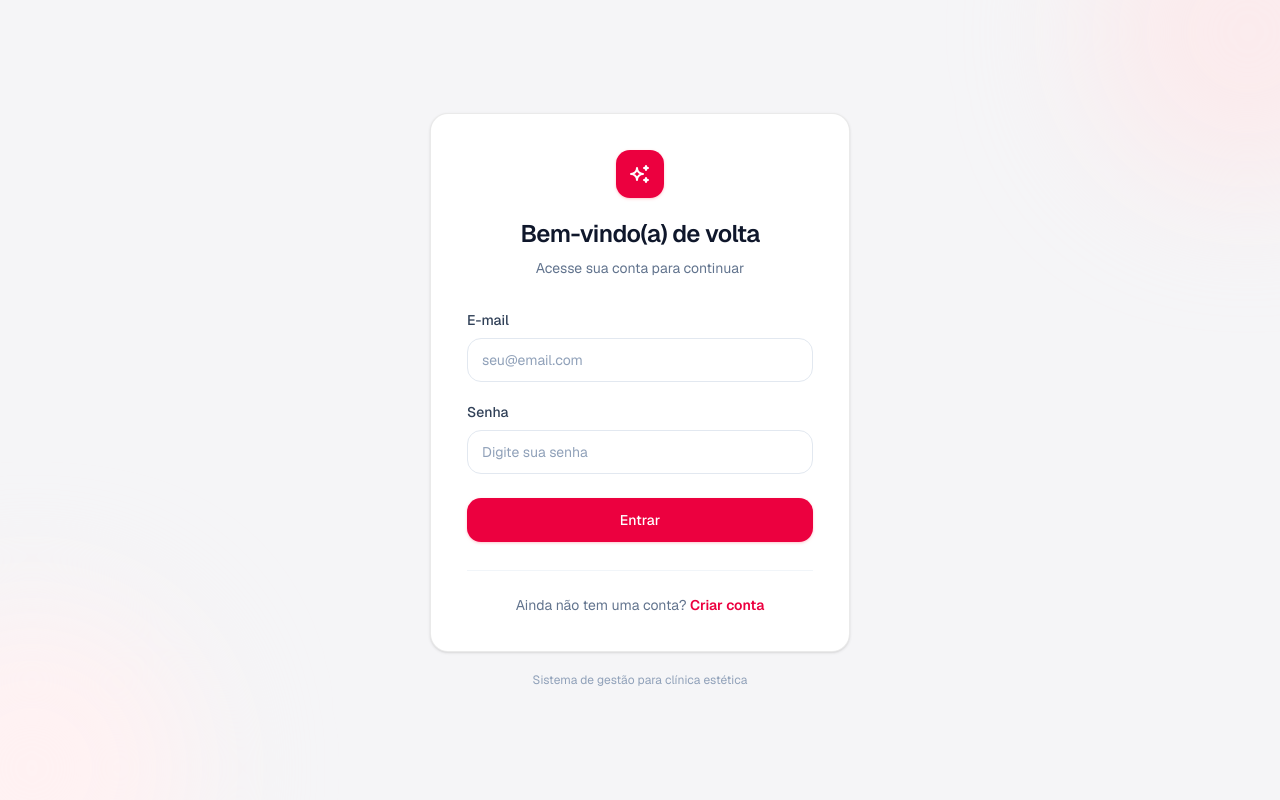
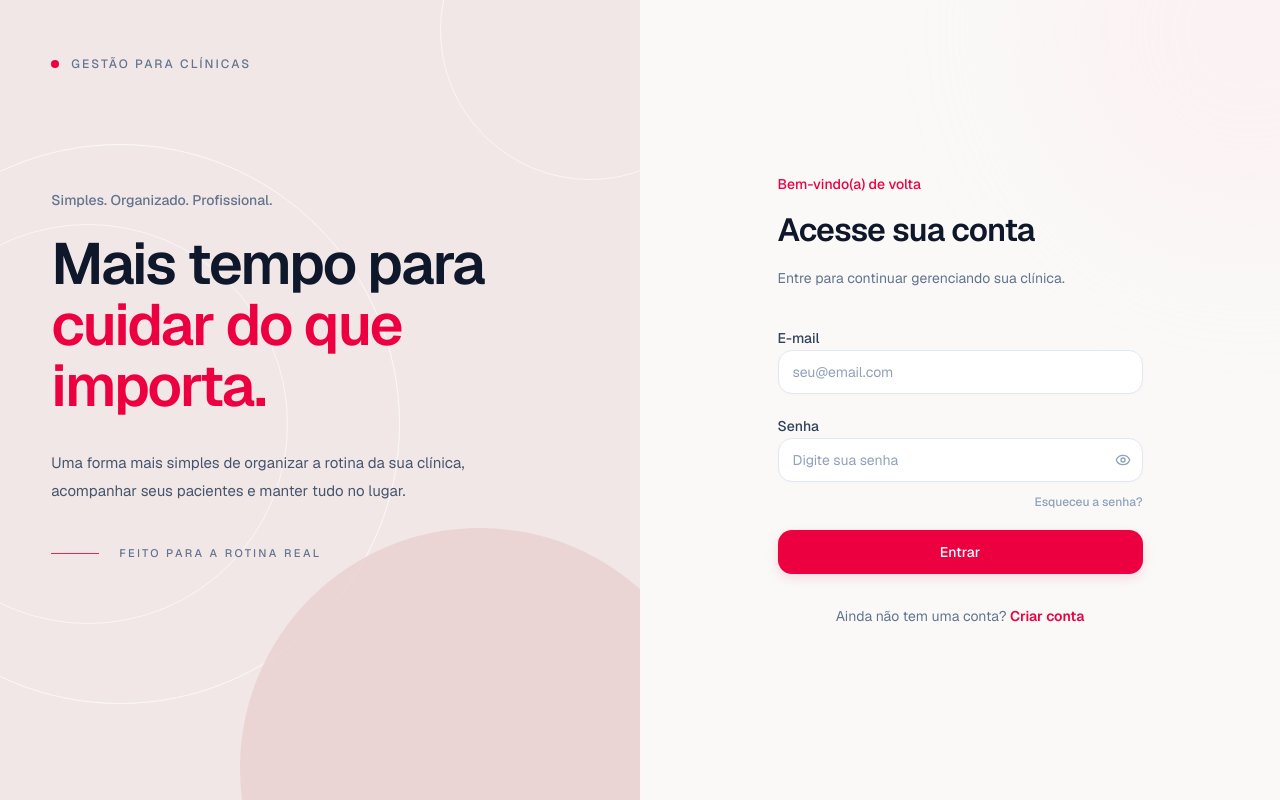
Before and after one commit to gabrielsponchiado/crm-estetica, a Next.js app in the folder apps/web/: page /login in a window 1280 px wide. Built offline with nearby package versions, Linux system fonts and the light colour scheme.

Commit message:
feat(auth): improve login interface

```diff
--- a/apps/web/app/(auth)/login/page.tsx
+++ b/apps/web/app/(auth)/login/page.tsx
@@ -1,18 +1,27 @@
-'use client';
+"use client";
 
-import { useState } from 'react';
-import Link from 'next/link';
-import { useRouter } from 'next/navigation';
-import { useForm } from 'react-hook-form';
-import { zodResolver } from '@hookform/resolvers/zod';
-import { IconSparkles } from '@tabler/icons-react';
-import { useAuth } from '@/store/useAuth';
-import { fetcher } from '@/lib/api';
+import { useState } from "react";
+import Link from "next/link";
+import { useRouter } from "next/navigation";
+import { useForm } from "react-hook-form";
+import { zodResolver } from "@hookform/resolvers/zod";
+import { Loader2, Eye, EyeOff } from "lucide-react";
+import { toast } from "sonner";
 
-import {
-  loginSchema,
-  type LoginInput,
-} from '@/schemas/auth.schema';
+import { useAuth } from "@/store/useAuth";
+import { fetcher } from "@/lib/api";
+
+import { loginSchema, type LoginInput } from "@/schemas/auth.schema";
+
+interface LoginResponse {
+  user: {
+    id: string;
+    name: string;
+    email: string;
+    role: string;
+    clinicId: string;
+  };
+}
 
 export default function LoginPage() {
   const {
@@ -25,53 +34,114 @@ export default function LoginPage() {
 
   const router = useRouter();
   const { setUser } = useAuth();
+
+  const [showPassword, setShowPassword] = useState(false);
+
   const [authError, setAuthError] = useState<string | null>(null);
 
   const onSubmit = async (data: LoginInput) => {
     setAuthError(null);
+
     try {
-      const response = await fetcher<{ user: any }>('/auth/login', {
-        method: 'POST',
+      const response = await fetcher<LoginResponse>("/auth/login", {
+        method: "POST",
         body: JSON.stringify(data),
       });
+
       setUser(response.user);
-      router.push('/dashboard');
-    } catch (err: any) {
-      setAuthError(err.message || 'E-mail ou senha inválidos.');
+      router.push("/dashboard");
+    } catch (err: unknown) {
+      const message =
+        err instanceof Error ? err.message : "E-mail ou senha inválidos.";
+
+      setAuthError(message);
+
+      toast.error("Não foi possível entrar", {
+        description: "Verifique seu e-mail e senha e tente novamente.",
+      });
     }
   };
 
   return (
-    <div className="min-h-screen bg-[#F5F5F7] flex items-center justify-center px-4 py-8 relative overflow-hidden">
-      {/* Decoração de fundo */}
-      <div className="absolute -top-32 -right-32 h-80 w-80 rounded-full bg-rose-100/60 blur-3xl" />
-      <div className="absolute -bottom-32 -left-32 h-80 w-80 rounded-full bg-rose-50 blur-3xl" />
+    <div className="min-h-screen bg-[#faf9f8] flex overflow-hidden">
+      {/* =========================================================
+          LADO ESQUERDO
+      ========================================================= */}
+      <section className="relative hidden lg:flex lg:w-1/2 overflow-hidden bg-[#f2e7e7]">
+        {/* Decoração */}
+        <div className="absolute -left-40 top-36 h-[560px] w-[560px] rounded-full border border-white/70" />
 
-      <div className="relative w-full max-w-[420px]">
-        <div className="bg-white border border-neutral-200/80 rounded-2xl shadow-sm px-7 py-8 sm:px-9 sm:py-9">
+        <div className="absolute -left-28 top-56 h-[400px] w-[400px] rounded-full border border-white/60" />
 
-          {/* Logo / identidade */}
-          <div className="flex flex-col items-center text-center mb-8">
-            <div className="flex h-12 w-12 items-center justify-center rounded-xl bg-rose-600 shadow-sm shadow-rose-200">
-              <IconSparkles className="h-6 w-6 text-white" />
+        <div className="absolute -bottom-52 right-[-80px] h-[480px] w-[480px] rounded-full bg-[#e7cccc]/70" />
+
+        <div className="absolute right-[-100px] top-[-120px] h-[300px] w-[300px] rounded-full border border-white/60" />
+
+        {/* Conteúdo */}
+        <div className="relative z-10 flex w-full flex-col justify-between px-14 py-14 xl:px-[8%]">
+          <div>
+            <div className="flex items-center gap-3 text-xs font-medium tracking-[0.18em] text-slate-500">
+              <span className="h-2 w-2 rounded-full bg-rose-600" />
+              GESTÃO PARA CLÍNICAS
+            </div>
           </div>
 
-            <h1 className="mt-5 text-2xl font-semibold tracking-tight text-slate-900">
+          <div className="max-w-[590px] -translate-y-8">
+            <p className="mb-6 text-sm font-medium text-slate-500">
+              Simples. Organizado. Profissional.
+            </p>
+
+            <h2 className="text-5xl font-semibold leading-[1.05] tracking-[-0.035em] text-slate-900 xl:text-[58px]">
+              Mais tempo para
+              <br />
+              <span className="text-rose-600">cuidar do que importa.</span>
+            </h2>
+
+            <p className="mt-8 max-w-[500px] text-[15px] leading-7 text-slate-600">
+              Uma forma mais simples de organizar a rotina da sua clínica,
+              acompanhar seus pacientes e manter tudo no lugar.
+            </p>
+
+            <div className="mt-10 flex items-center gap-5">
+              <span className="h-px w-12 bg-rose-500" />
+
+              <span className="text-[11px] font-medium tracking-[0.22em] text-slate-500">
+                FEITO PARA A ROTINA REAL
+              </span>
+            </div>
+          </div>
+
+          <div />
+        </div>
+      </section>
+
+      {/* =========================================================
+          LADO DIREITO
+      ========================================================= */}
+      <section className="relative flex min-h-screen w-full items-center justify-center overflow-hidden bg-[#faf9f8] px-6 py-12 lg:w-1/2">
+        {/* Glow extremamente sutil */}
+        <div className="pointer-events-none absolute right-[-180px] top-[-180px] h-[420px] w-[420px] rounded-full bg-rose-100/30 blur-3xl" />
+
+        <div className="relative z-10 w-full max-w-[365px]">
+          {/* Cabeçalho */}
+          <div className="mb-9">
+            <p className="mb-3 text-sm font-medium text-rose-600">
               Bem-vindo(a) de volta
+            </p>
+
+            <h1 className="text-[32px] font-semibold tracking-[-0.025em] text-slate-900">
+              Acesse sua conta
             </h1>
 
-            <p className="mt-2 text-sm text-slate-500">
-              Acesse sua conta para continuar
+            <p className="mt-3 text-sm leading-6 text-slate-500">
+              Entre para continuar gerenciando sua clínica.
             </p>
           </div>
 
           {/* Formulário */}
-          <form
-            onSubmit={handleSubmit(onSubmit)}
-            className="flex flex-col gap-5"
-          >
-            {/* Email */}
-            <div className="flex flex-col gap-2">
+          <form onSubmit={handleSubmit(onSubmit)} className="space-y-5">
+            {/* E-mail */}
+            <div className="space-y-2">
               <label
                 htmlFor="email"
                 className="text-sm font-medium text-slate-700"
@@ -83,24 +153,22 @@ export default function LoginPage() {
                 id="email"
                 type="email"
                 autoComplete="email"
-                {...register('email')}
                 placeholder="seu@email.com"
-                className={`w-full h-11 px-3.5 rounded-xl bg-white text-sm text-slate-900 placeholder:text-slate-400 outline-none transition-all border ${
+                {...register("email")}
+                className={`h-11 w-full rounded-xl border bg-white px-3.5 text-sm text-slate-900 shadow-[0_1px_2px_rgba(0,0,0,0.02)] outline-none transition-all placeholder:text-slate-400 ${
                   errors.email
-                    ? 'border-red-300 focus:ring-2 focus:ring-red-100'
-                    : 'border-slate-200 focus:border-rose-500 focus:ring-2 focus:ring-rose-100'
+                    ? "border-red-300 focus:border-red-400 focus:ring-2 focus:ring-red-100"
+                    : "border-slate-200 focus:border-rose-400 focus:ring-2 focus:ring-rose-50"
                 }`}
               />
 
               {errors.email && (
-                <p className="text-xs text-red-600">
-                  {errors.email.message}
-                </p>
+                <p className="text-xs text-red-600">{errors.email.message}</p>
               )}
             </div>
 
             {/* Senha */}
-            <div className="flex flex-col gap-2">
+            <div className="space-y-2">
               <label
                 htmlFor="password"
                 className="text-sm font-medium text-slate-700"
@@ -108,62 +176,78 @@ export default function LoginPage() {
                 Senha
               </label>
 
+              <div className="relative">
                 <input
                   id="password"
-                type="password"
+                  type={showPassword ? "text" : "password"}
                   autoComplete="current-password"
-                {...register('password')}
                   placeholder="Digite sua senha"
-                className={`w-full h-11 px-3.5 rounded-xl bg-white text-sm text-slate-900 placeholder:text-slate-400 outline-none transition-all border ${
+                  {...register("password")}
+                  className={`h-11 w-full rounded-xl border bg-white px-3.5 pr-11 text-sm text-slate-900 shadow-[0_1px_2px_rgba(0,0,0,0.02)] outline-none transition-all placeholder:text-slate-400 ${
                     errors.password
-                    ? 'border-red-300 focus:ring-2 focus:ring-red-100'
-                    : 'border-slate-200 focus:border-rose-500 focus:ring-2 focus:ring-rose-100'
+                      ? "border-red-300 focus:border-red-400 focus:ring-2 focus:ring-red-100"
+                      : "border-slate-200 focus:border-rose-400 focus:ring-2 focus:ring-rose-50"
                   }`}
                 />
+
+                <button
+                  type="button"
+                  onClick={() => setShowPassword((prev) => !prev)}
+                  className="absolute right-3 top-1/2 -translate-y-1/2 text-slate-400 transition-colors hover:text-slate-600"
+                  aria-label={showPassword ? "Ocultar senha" : "Mostrar senha"}
+                >
+                  {showPassword ? (
+                    <EyeOff className="h-4 w-4" />
+                  ) : (
+                    <Eye className="h-4 w-4" />
+                  )}
+                </button>
+              </div>
 
               {errors.password && (
                 <p className="text-xs text-red-600">
                   {errors.password.message}
                 </p>
               )}
+
+              <div className="flex justify-end pt-1">
+                <span className="text-xs font-medium text-slate-400">
+                  Esqueceu a senha?
+                </span>
+              </div>
             </div>
 
             {/* Botão */}
             <button
               type="submit"
               disabled={isSubmitting}
-              className="w-full h-11 mt-1 rounded-xl bg-rose-600 hover:bg-rose-700 disabled:opacity-60 disabled:cursor-not-allowed active:scale-[0.99] text-white text-sm font-medium shadow-sm shadow-rose-200 transition-all"
+              className="cursor-pointer mt-2 flex h-11 w-full items-center justify-center rounded-xl bg-rose-600 text-sm font-medium text-white shadow-[0_4px_12px_rgba(225,29,72,0.14)] transition-all hover:bg-rose-700 hover:shadow-[0_5px_14px_rgba(225,29,72,0.18)] active:scale-[0.99] disabled:cursor-not-allowed disabled:opacity-60 disabled:shadow-none"
             >
-              {isSubmitting ? 'Entrando...' : 'Entrar'}
+              {isSubmitting ? (
+                <>
+                  <Loader2 className="mr-2 h-4 w-4 animate-spin" />
+                  Entrando...
+                </>
+              ) : (
+                "Entrar"
+              )}
             </button>
-
-            {/* Erro de autenticação */}
-            {authError && (
-              <p className="text-center text-xs text-red-600 bg-red-50 border border-red-100 rounded-lg py-2 px-3">
-                {authError}
-              </p>
-            )}
           </form>
 
-
           {/* Cadastro */}
-          <div className="mt-7 pt-6 border-t border-slate-100 text-center">
+          <div className="mt-8 text-center">
             <p className="text-sm text-slate-500">
-              Ainda não tem uma conta?{' '}
+              Ainda não tem uma conta?{" "}
               <Link
                 href="/register"
-                className="font-semibold text-rose-600 hover:text-rose-700 hover:underline underline-offset-2 transition-colors"
+                className="font-semibold text-rose-600 transition-colors hover:text-rose-700"
               >
                 Criar conta
               </Link>
             </p>
           </div>
         </div>
-
-        <p className="mt-5 text-center text-xs text-slate-400">
-          Sistema de gestão para clínica estética
-        </p>
-      </div>
+      </section>
     </div>
   );
 }
```
Lines whose indentation alone changed are shown as unchanged.
